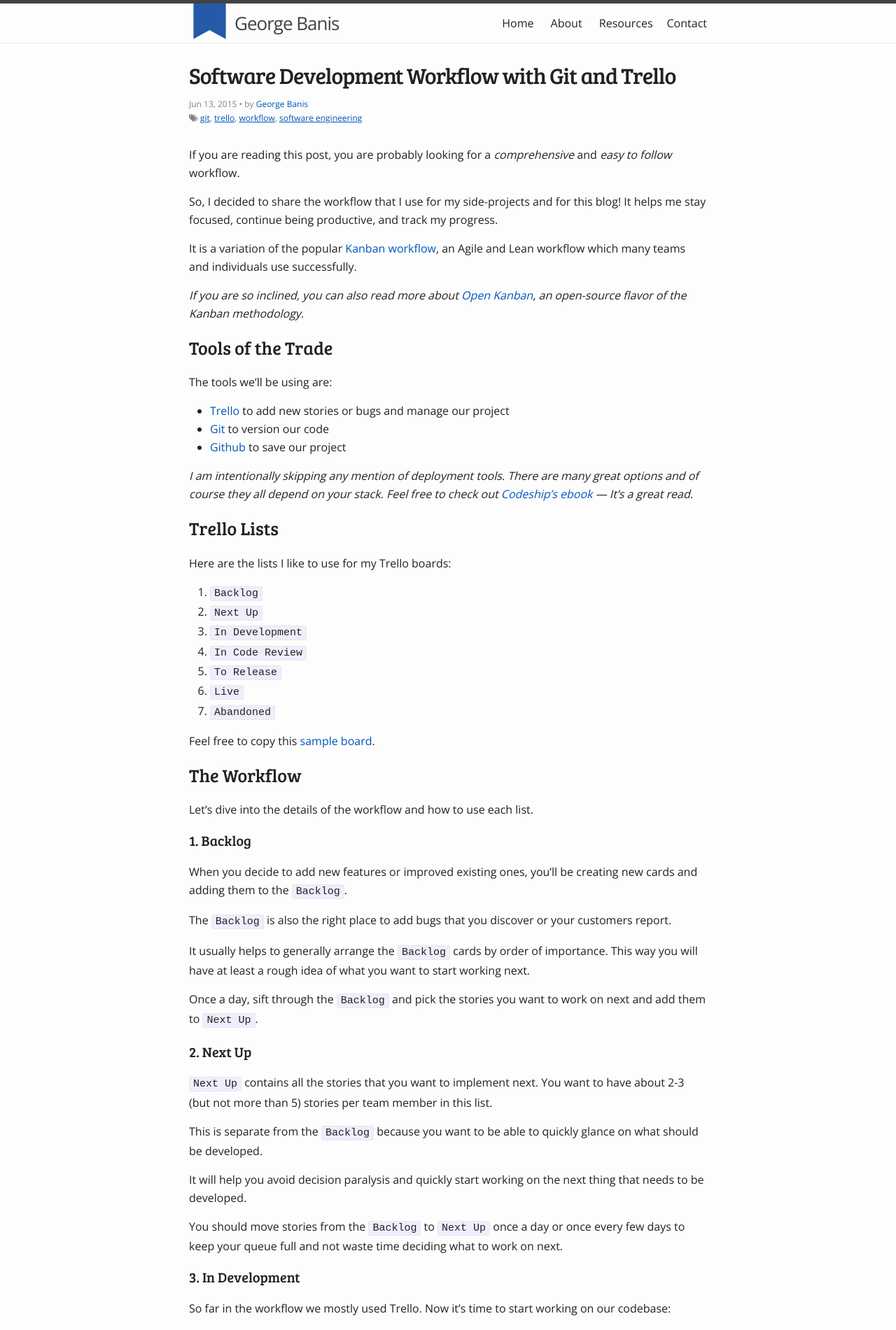
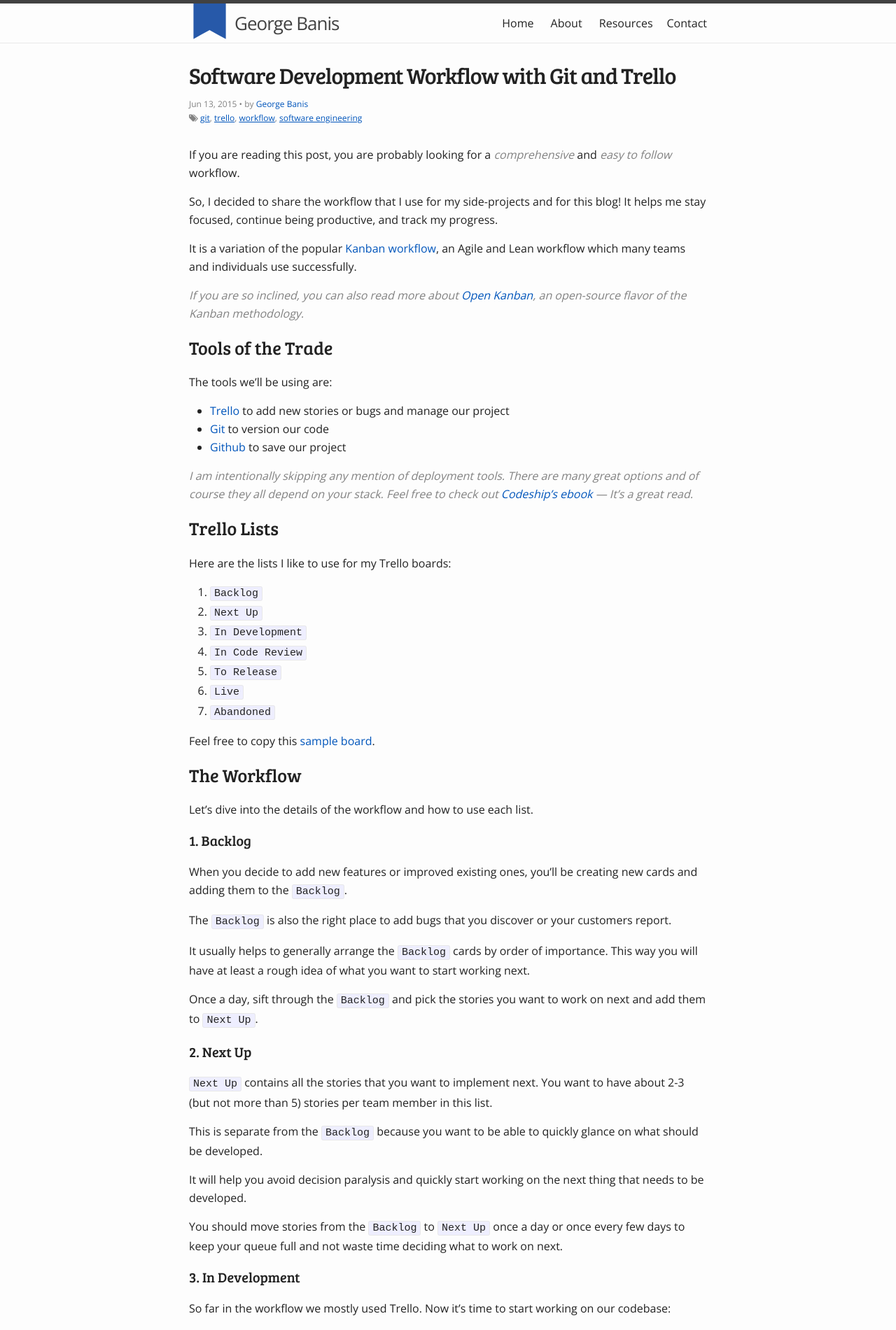
Before and after one commit to gbanis/gbanis.github.io, a Jekyll site: the page built from _posts/2015-06-13-software-development-workflow-git-and-trello.md, in a window 1280 px wide. Shown: the top 1901 px of the page at 70% size. Built offline with Jekyll 4.4.1, drawn with Linux system fonts in a browser that asks for light colours; nearby versions of some CDN libraries; Markdown is read by kramdown in place of the engine named in the settings.

Commit message:
CSS for em

```diff
--- a/_sass/_base.scss
+++ b/_sass/_base.scss
@@ -224,3 +224,7 @@
     color: #ffffff;
     font-size: $small-font-size;
 }
+
+em {
+    color: $grey-color;
+}
```
Also changed, not shown: 1 other file.
